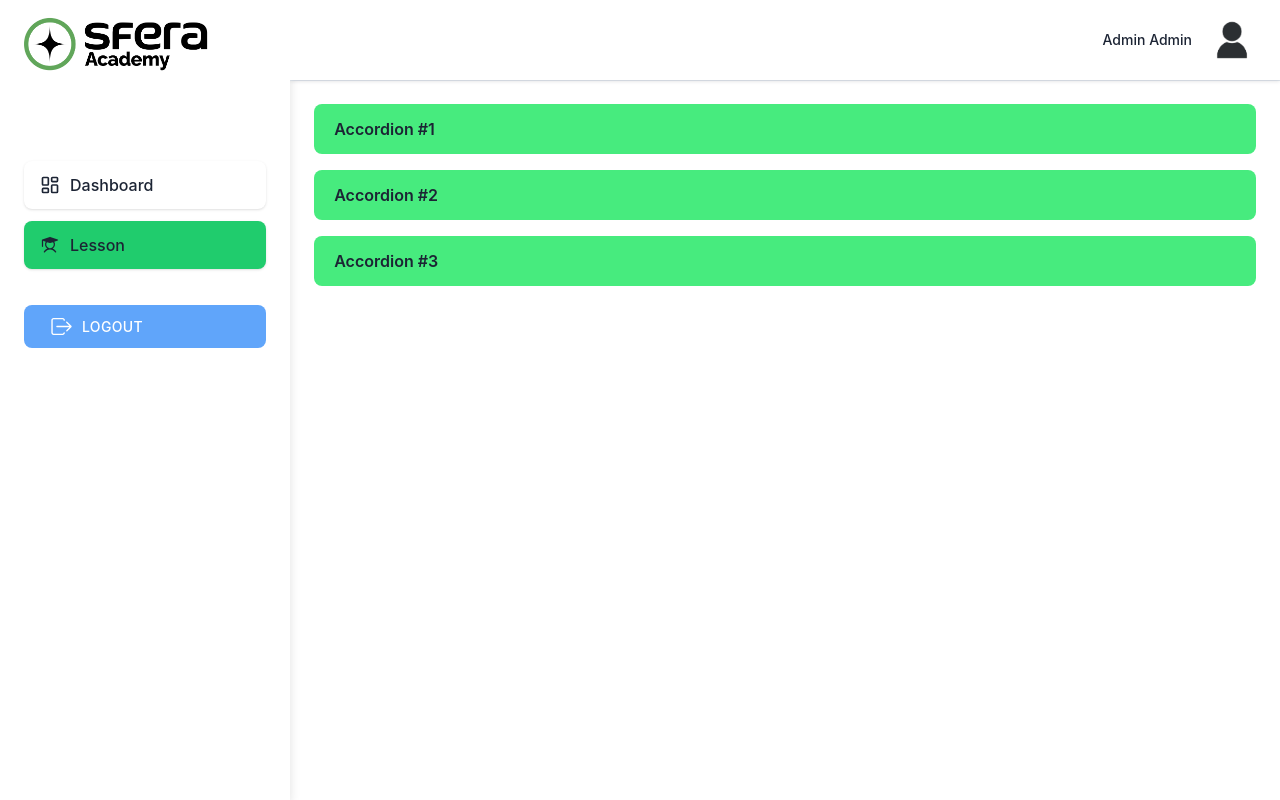
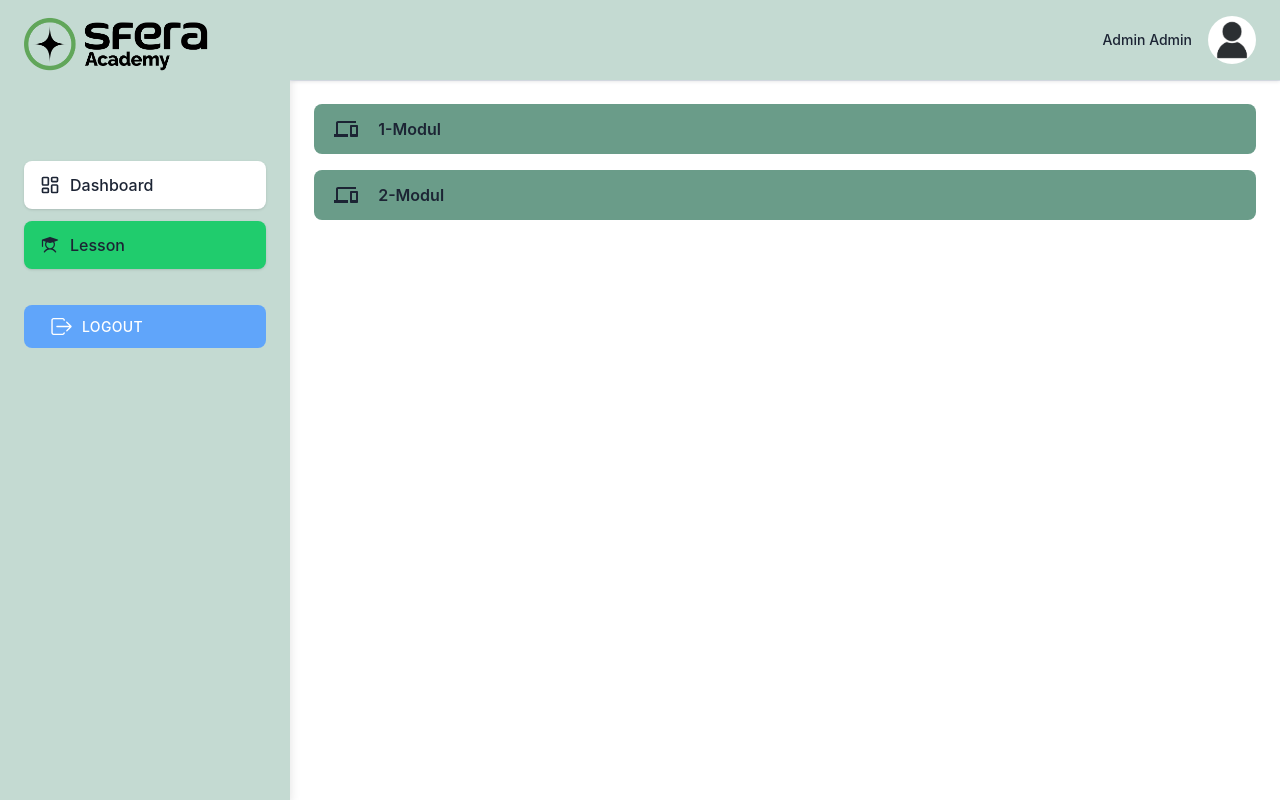
Before and after one commit to abdulazizsaidovcode/sfera-Edu, a React (Vite) app: page /course in a window 1280 px wide. Built offline with nearby package versions, Linux system fonts and the light colour scheme.

Commit message:
yuklab olish kerak Sardor

```diff
--- a/src/components/accordion/accordion.tsx
+++ b/src/components/accordion/accordion.tsx
@@ -1,14 +1,27 @@
-import React, { useState, useRef, useEffect } from "react";
+import React, { useRef, useEffect } from "react";
 
 interface AccordionItemProps {
   id: string;
   title: string;
-  children: React.ReactNode;
+  isOpen: boolean;
+  toggle: () => void;
+  children?: React.ReactNode;
+  onClick?: () => void;
+  icon?: React.ReactNode; // Optional icon prop
+  subtitle?: React.ReactNode; // Optional subtitle or additional name
 }
 
-const AccordionItem: React.FC<AccordionItemProps> = ({ id, title, children }) => {
-  const [isOpen, setIsOpen] = useState(false);
-  const [contentHeight, setContentHeight] = useState(0);
+const AccordionItem: React.FC<AccordionItemProps> = ({
+  id,
+  title,
+  isOpen,
+  toggle,
+  children,
+  onClick,
+  icon,
+  subtitle,
+}) => {
+  const [contentHeight, setContentHeight] = React.useState(0);
   const contentRef = useRef<HTMLDivElement | null>(null);
 
   useEffect(() => {
@@ -17,18 +30,24 @@ const AccordionItem: React.FC<AccordionItemProps> = ({ id, title, children }) =>
     }
   }, [children]);
 
-  const toggleAccordion = () => {
-    setIsOpen(!isOpen);
-  };
-
   return (
-    <div className={` mb-4`} id={id}>
+    <div className="mb-4" id={id}>
       <button
-        className="py-3 inline-flex items-center gap-x-3 w-full font-semibold bg-[#47EB7E] text-start text-gray-800 hover:text-gray-500 focus:outline-none focus:text-gray-500 rounded-lg"
+        className="py-3 inline-flex items-center gap-x-3 w-full font-semibold bg-[#6A9C89] text-start text-gray-800 hover:text-gray-500 focus:outline-none focus:text-gray-500 rounded-lg"
         aria-expanded={isOpen}
         aria-controls={`hs-basic-nested-collapse-${id}`}
-        onClick={toggleAccordion}
+        onClick={(e) => {
+          e.stopPropagation();
+          toggle();
+        }}
       >
+        {icon && <span className="mr-2 text-black-600 text-2xl">{icon}</span>} {/* Larger and colored icon */}
+        <div className="flex-1">
+          <div className="flex items-center gap-x-2">
+            <span>{title}</span>
+            {subtitle && <span className="font-bold text-lg">{subtitle}</span>}
+          </div>
+        </div>
         <svg
           className={`w-6 h-6 ${isOpen ? "block" : "hidden"}`}
           xmlns="http://www.w3.org/2000/svg"
@@ -44,11 +63,10 @@ const AccordionItem: React.FC<AccordionItemProps> = ({ id, title, children }) =>
           <path d="M5 12h14"></path>
           {!isOpen && <path d="M12 5v14"></path>}
         </svg>
-        {title}
       </button>
       <div
         id={`hs-basic-nested-collapse-${id}`}
-        className={`w-full overflow-hidden transition-max-height duration-300 ease-in-out`}
+        className="w-full overflow-auto transition-max-height duration-300 ease-in-out"
         style={{
           maxHeight: isOpen ? `${contentHeight}px` : "0px",
         }}
@@ -56,7 +74,9 @@ const AccordionItem: React.FC<AccordionItemProps> = ({ id, title, children }) =>
         aria-labelledby={id}
         ref={contentRef}
       >
-        <div className="p-6">{children}</div>
+        <div className="p-6" onClick={(e) => { e.stopPropagation(); onClick && onClick(); }}>
+          {children}
+        </div>
       </div>
     </div>
   );
--- /dev/null
+++ b/src/components/accordion/accordionLesson.tsx
@@ -0,0 +1,72 @@
+import React, { useState } from "react";
+
+interface AccordionItemProps {
+    title: string;
+    content: string;
+    isOpen?: boolean;
+    onToggle?: () => void;
+}
+
+const AccordionLesson: React.FC<AccordionItemProps> = ({ title, content, isOpen = false, onToggle }) => {
+    const [selectedFile, setSelectedFile] = useState<File | null>(null);
+
+    const handleFileChange = (event: React.ChangeEvent<HTMLInputElement>) => {
+        const file = event.target.files?.[0] || null;
+        setSelectedFile(file);
+    };
+
+    const handleFileUpload = async () => {
+        if (selectedFile) {
+            // Implement your file upload logic here.
+            // For demonstration, we'll log the file to the console.
+            console.log("File to upload:", selectedFile);
+            // Example of file upload logic using FormData (adjust the URL as needed)
+            const formData = new FormData();
+            formData.append('file', selectedFile);
+
+            try {
+                const response = await fetch('YOUR_UPLOAD_URL_HERE', {
+                    method: 'POST',
+                    body: formData,
+                });
+                if (!response.ok) throw new Error('Upload failed');
+                console.log('File uploaded successfully');
+            } catch (error) {
+                console.error('Error uploading file:', error);
+            }
+        }
+    };
+
+    return (
+        <div className="mb-4">
+            <button
+                className="w-full text-left p-2 bg-[#6A9C89] text-white rounded-lg"
+                onClick={onToggle}
+            >
+                <h4 className="text-lg font-bold">{title}</h4>
+            </button>
+            {isOpen && (
+                <div className="p-4 bg-gray-200 rounded-lg">
+                    <p className="mb-4">{content}</p>
+                    <div className="mb-4">
+                        <label
+                            htmlFor="fileInput"
+                            className="w-[10%] bg-[#6A9C89] "
+                        >
+
+                        </label>
+                        <input
+                            id="fileInput"
+                            type="file"
+                            onChange={handleFileChange}
+                            className="block mt-1 rounded-full shadow-lg bg-[#6A9C89]"
+                        />
+                    </div>
+
+                </div>
+            )}
+        </div>
+    );
+};
+
+export default AccordionLesson;
--- a/src/components/custom/Header/index.tsx
+++ b/src/components/custom/Header/index.tsx
@@ -7,7 +7,7 @@ const Header = (props: {
 }) => {
 
   return (
-    <header className="sticky top-0 z-9999 flex w-full bg-white drop-shadow-1 dark:bg-boxdark dark:drop-shadow-none">
+    <header className="sticky top-0 z-9999 flex w-full bg-[#C4DAD2] drop-shadow-1 dark:bg-boxdark dark:drop-shadow-none">
       <div className="flex flex-grow items-center justify-between px-4 py-4 shadow-2 md:px-6 2xl:px-11">
         <div className="flex items-center gap-2 sm:gap-4 lg:hidden">
           {/* <!-- Hamburger Toggle BTN --> */}
--- a/src/components/custom/Sidebar/index.tsx
+++ b/src/components/custom/Sidebar/index.tsx
@@ -15,7 +15,7 @@ interface SidebarProps {
 
 const   MenuItem = ({ title, to, pathname, icon }: { pathname: any, icon: any, title: string, to: string }) => {
   return (
-    <NavLink className={'text-black '} to={to}>
+    <NavLink className={'text-black bg-[#6A9C89] '} to={to}>
       <div className={`py-3 px-4 my-3 ${pathname === to ? 'bg-[#20CC6D] group relative shadow flex items-center gap-2.5  font-medium text-black duration-300 ease-in-out cursor-pointer border-none  dark:border-graydark  rounded-lg' : "bg-white hover:opacity-70 group relative shadow flex items-center gap-2.5 font-medium text-black duration-300 ease-in-out hover:bg-[#DAFBED]  cursor-pointer border-stroke  p-3 rounded-lg"}`}>
         {icon}
         {title}
@@ -63,7 +63,7 @@ const Sidebar = ({ sidebarOpen, setSidebarOpen, isOpenModal, setIsOpenModal }: S
   return (
     <aside
       ref={sidebar}
-      className={`absolute left-0 top-0 z-999 flex h-screen w-72.5 flex-col overflow-y-hidden bg-white shadow-4 duration-300 ease-linear dark:bg-boxdark lg:static lg:translate-x-0 ${sidebarOpen ? 'translate-x-0' : '-translate-x-full'
+      className={`absolute left-0 top-0 z-999 flex h-screen w-72.5 flex-col overflow-y-hidden bg-[#C4DAD2] shadow-4 duration-300 ease-linear dark:bg-boxdark lg:static lg:translate-x-0 ${sidebarOpen ? 'translate-x-0' : '-translate-x-full'
         }`}
     >
       {/* <!-- SIDEBAR HEADER --> */}
--- /dev/null
+++ b/src/components/lesson/lesson.tsx
@@ -0,0 +1,54 @@
+import React, { useState } from "react";
+import AccordionItem from "../accordion/accordion";
+import AccordionLesson from "../accordion/accordionLesson";
+
+interface LessonProps {
+    videoUrl: string;
+    resourceTitle: string;
+    questionTitle: string;
+    accordionItems: { title: string; content: string }[];
+}
+
+const Lesson: React.FC<LessonProps> = ({ videoUrl, resourceTitle, questionTitle, accordionItems }) => {
+    // State to manage which accordion item is open
+    const [openIndex, setOpenIndex] = useState<number | null>(null);
+
+    // Handler to toggle accordion items
+    const handleAccordionToggle = (index: number) => {
+        setOpenIndex(index === openIndex ? null : index);
+    };
+
+    return (
+        <div className="text-white min-h-screen">
+            {/* Video Section */}
+            <div className="mb-8">
+                <div className="relative w-full h-0" style={{ paddingBottom: '56.25%' }}>
+                    <iframe
+                        className="absolute top-0 left-0 w-full h-full"
+                        src={videoUrl}
+                        title="YouTube video player"
+                        frameBorder="0"
+                        allow="accelerometer; autoplay; clipboard-write; encrypted-media; gyroscope; picture-in-picture"
+                        allowFullScreen
+                    ></iframe>
+                </div>
+            </div>
+
+            {/* Content Section */}
+            <div className="p-6 bg-[#6A9C89] rounded-lg">
+                <h4 className="text-lg font-bold mb-2">{resourceTitle}</h4>
+                {accordionItems.map((item, index) => (
+                    <AccordionLesson
+                        key={index}
+                        title={item.title}
+                        content={item.content}
+                        isOpen={index === openIndex}
+                        onToggle={() => handleAccordionToggle(index)}
+                    />
+                ))}
+            </div>
+        </div>
+    );
+};
+
+export default Lesson;
--- a/src/pages/course/course.tsx
+++ b/src/pages/course/course.tsx
@@ -1,50 +1,86 @@
-import React, { useState } from 'react';
-import Accordion from '@/components/accordion/accordion';
-import AccordionItem from '@/components/accordion/accordion';
+import React, { useState } from "react";
+import { useNavigate } from "react-router-dom";
+
+import { MdDevices } from "react-icons/md";
+import { FaVideo } from "react-icons/fa";
+import AccordionItem from "@/components/accordion/accordion";
 
 const Course = () => {
-  const [openAccordionId, setOpenAccordionId] = useState<number | null>(null);
+  const navigate = useNavigate();
+  const [openAccordionId, setOpenAccordionId] = useState<string | null>(null);
+
+  const handleNavigate = (path: string) => {
+    navigate(path);
+  };
+
+  const toggleAccordion = (id: string) => {
+    setOpenAccordionId(openAccordionId === id ? null : id);
+  };
 
   const accordionData = [
-    { id: 1, title: 'Accordion Title 1', content: 'This is the content for the first accordion item.' },
-    { id: 2, title: 'Accordion Title 2', content: 'This is the content for the second accordion item.' },
-    { id: 3, title: 'Accordion Title 3', content: [
-        'This is the first piece of content for the third accordion item.',
-        'This is the second piece of content for the third accordion item.',
-      ]
+    {
+      id: "parentAccordion1",
+      title: "1-Modul",
+      icon:<MdDevices />,
+      children: [
+        {
+          id: "childAccordion1",
+          title: "1-dars",
+          navigateTo: "/lesson",
+          subtitle:'Java asoslari',
+          icon: <FaVideo />
+        },
+        {
+          id: "childAccordion2",
+          title: "2-dars",
+          navigateTo: "/lesson",
+          subtitle:'Java asoslari',
+          icon: <FaVideo />
+        },
+      ],
+    },
+    {
+      id: "parentAccordion2",
+      title: "2-Modul",
+      icon:<MdDevices />,
+      children: [
+        {
+          id: "childAccordion3",
+          title: "3-dars",
+          navigateTo: "/lesson",
+          subtitle:'Java asoslari',
+          icon: <FaVideo />
+        },
+      ],
     },
   ];
 
-  const handleToggle = (id: number) => {
-    setOpenAccordionId(openAccordionId === id ? null : id);
-  };
-
   return (
     <div className="hs-accordion-group">
-      <AccordionItem id="one" title="Accordion #1">
-        <AccordionItem id="sub-one" title="Sub accordion #1">
-          <p className="text-gray-800 dark:text-neutral-200">
-            <em>This is the first sub accordion body.</em>
-          </p>
+      {accordionData.map((parent) => (
+        <AccordionItem
+          key={parent.id}
+          id={parent.id}
+          title={parent.title}
+          icon = {parent.icon}
+          isOpen={openAccordionId === parent.id}
+          toggle={() => toggleAccordion(parent.id)}
+        >
+          {parent.children.map((child) => (
+            <AccordionItem
+              key={child.id}
+              id={child.id}
+              title={child.title}
+              subtitle={child.subtitle}
+              isOpen={false} // Child accordions are not independently openable
+              toggle={() => handleNavigate(child.navigateTo)} // Handle navigation on click
+              icon={child.icon}
+            />
+          ))}
         </AccordionItem>
-        <AccordionItem id="sub-two" title="Sub accordion #2">
-          <p className="text-gray-800 dark:text-neutral-200">
-            <em>This is the second sub accordion body.</em>
-          </p>
-        </AccordionItem>
-      </AccordionItem>
-      <AccordionItem id="two" title="Accordion #2">
-        <p className="text-gray-800 dark:text-neutral-200">
-          <em>This is the second accordion body.</em>
-        </p>
-      </AccordionItem>
-      <AccordionItem id="three" title="Accordion #3">
-        <p className="text-gray-800 dark:text-neutral-200">
-          <em>This is the third accordion body.</em>
-        </p>
-      </AccordionItem>
+      ))}
     </div>
   );
-}
+};
 
 export default Course;
--- /dev/null
+++ b/src/pages/lesson/lesson.tsx
@@ -0,0 +1,22 @@
+import React from "react";
+import Lesson from "@/components/lesson/lesson";
+
+const LessonVideo = () => {
+  const accordionItems = [
+    { title: "Topic 1", content: "Content for topic 1" },
+    { title: "Topic 2", content: "Content for topic 2" },
+    { title: "Topic 3", content: "Content for topic 3" }
+];
+  return (
+
+    <Lesson
+     accordionItems={accordionItems}
+      videoUrl="https://www.youtube.com/embed/dQw4w9WgXcQ"
+      resourceTitle="Foydali manbalar va qo’llanmalar"
+      questionTitle="1- savol"
+    />
+
+  );
+};
+
+export default LessonVideo;
```
Also changed, not shown: src/App.tsx (+12 -0 lines).
